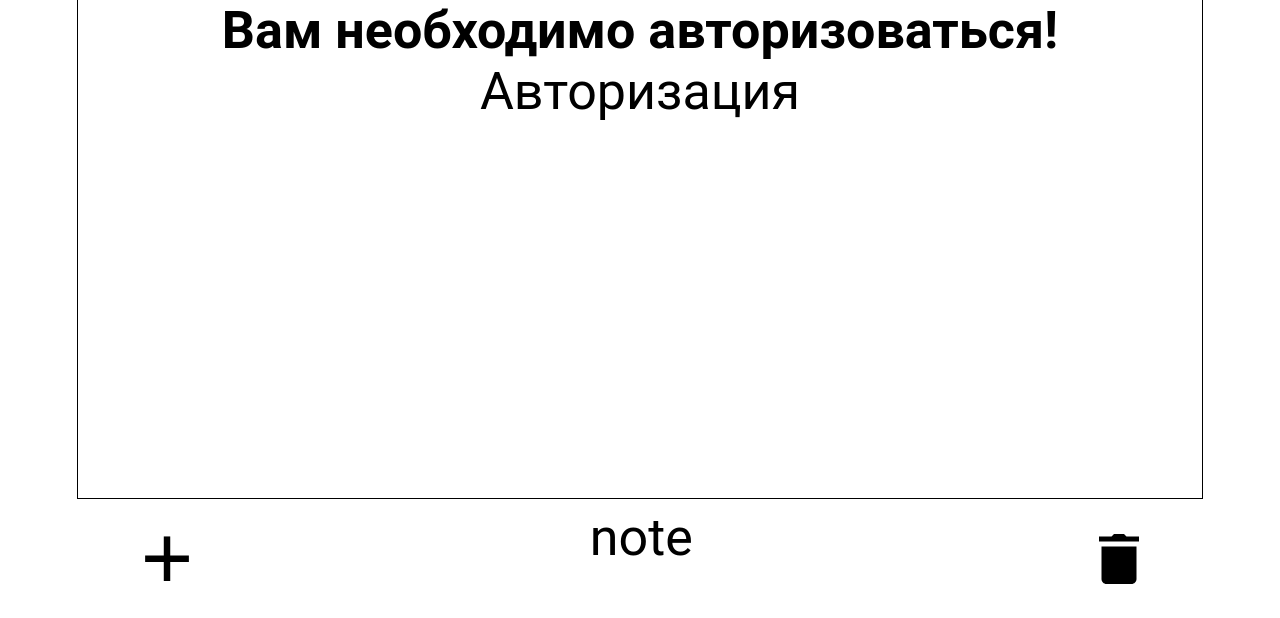
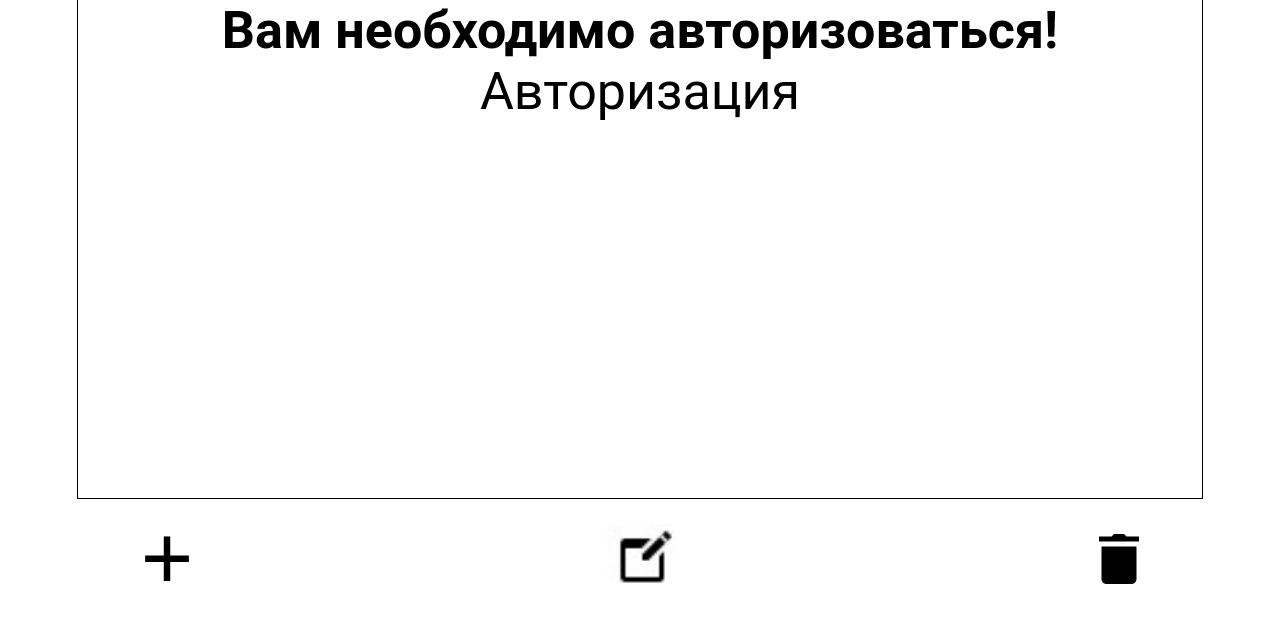
Before and after one commit to truegloas/activity-journal, a Django app: template calendarapp/templates/calendar/doing/detail.html in a window 1280 px wide. Shown: the part 275-893 px from the top of the page. Run offline with Django 3.2, Linux system fonts and the light colour scheme; the template is opened without the code that fills it, so the values that code supplies are empty.

Commit message:
Fix styles for doings

```diff
--- a/calendarapp/static/calendar/detail.css
+++ b/calendarapp/static/calendar/detail.css
@@ -19,11 +19,18 @@
     display: flex;
     flex-flow: row nowrap;
     justify-content: space-between;
+    align-items: center;
     padding: 1vh 5vw;
 }
 
 .section__plus {
     font-size: 90px;
+}
+
+.section__note {
+    align-self: center;
+    width: 70px;
+    height: 70px;
 }
 
 .section__trash {
--- a/calendarapp/templates/calendar/doing/detail.html
+++ b/calendarapp/templates/calendar/doing/detail.html
@@ -8,6 +8,7 @@
 {% block stylesheet-link %}
     <link rel="stylesheet" href="../../../static/style.css" type="text/css">
     <link rel="stylesheet" href="../../../static/profile/detail.css" type="text/css">
+    <link rel="stylesheet" href="../../../static/calendar/date_selector.css" type="text/css">
     <link rel="stylesheet" href="../../../static/calendar/detail.css" type="text/css">
     <link rel="stylesheet" href="../../../static/calendar/doing/detail.css" type="text/css">
 {% endblock %}
@@ -42,7 +43,7 @@
 {% block additional-content %}
     <section class="btns-section">
         <button class="section__plus">+</button>
-        <a href="{% url 'doing_note' doing.pk %}" class="section__note">note</a>
+        <a href="{% url 'doing_note' doing.pk %}" class="section__note note-btn__image"></a>
         <button class="section__trash"></button>
     </section>
 {% endblock %}
```
